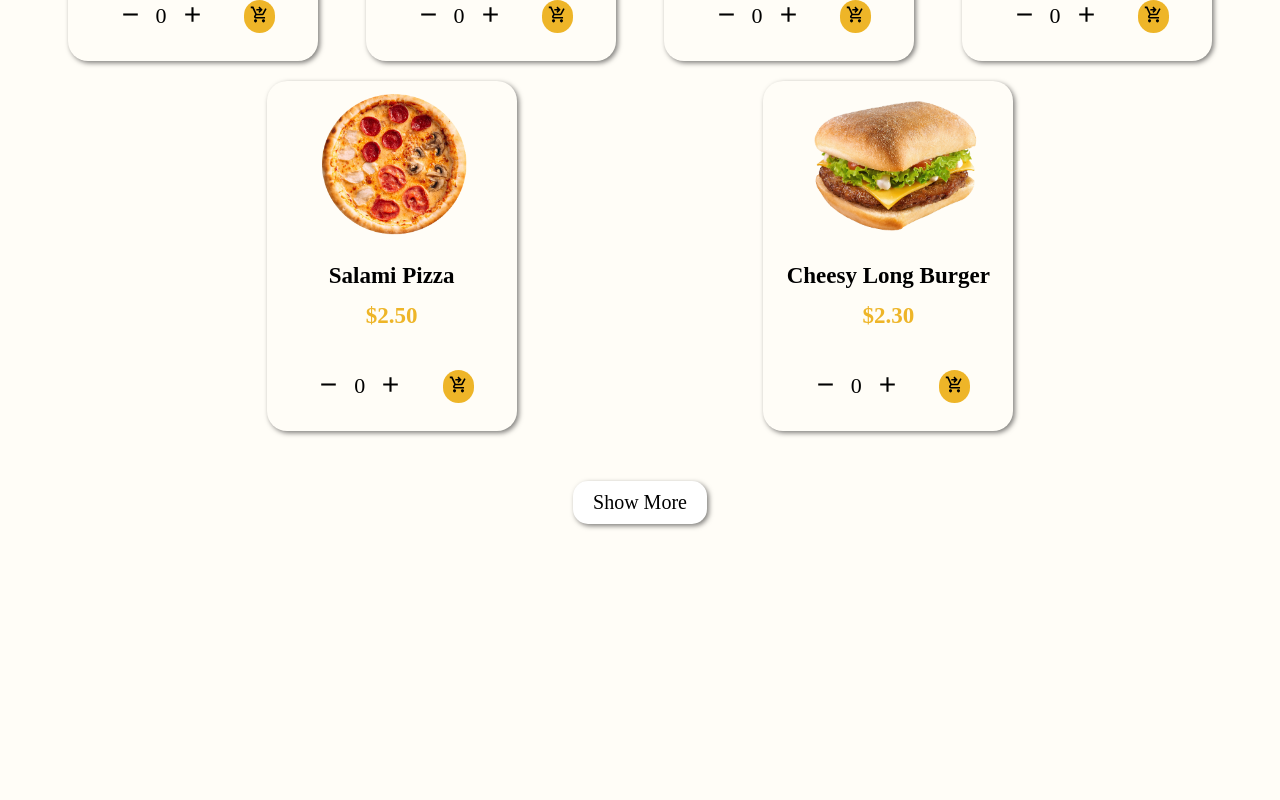
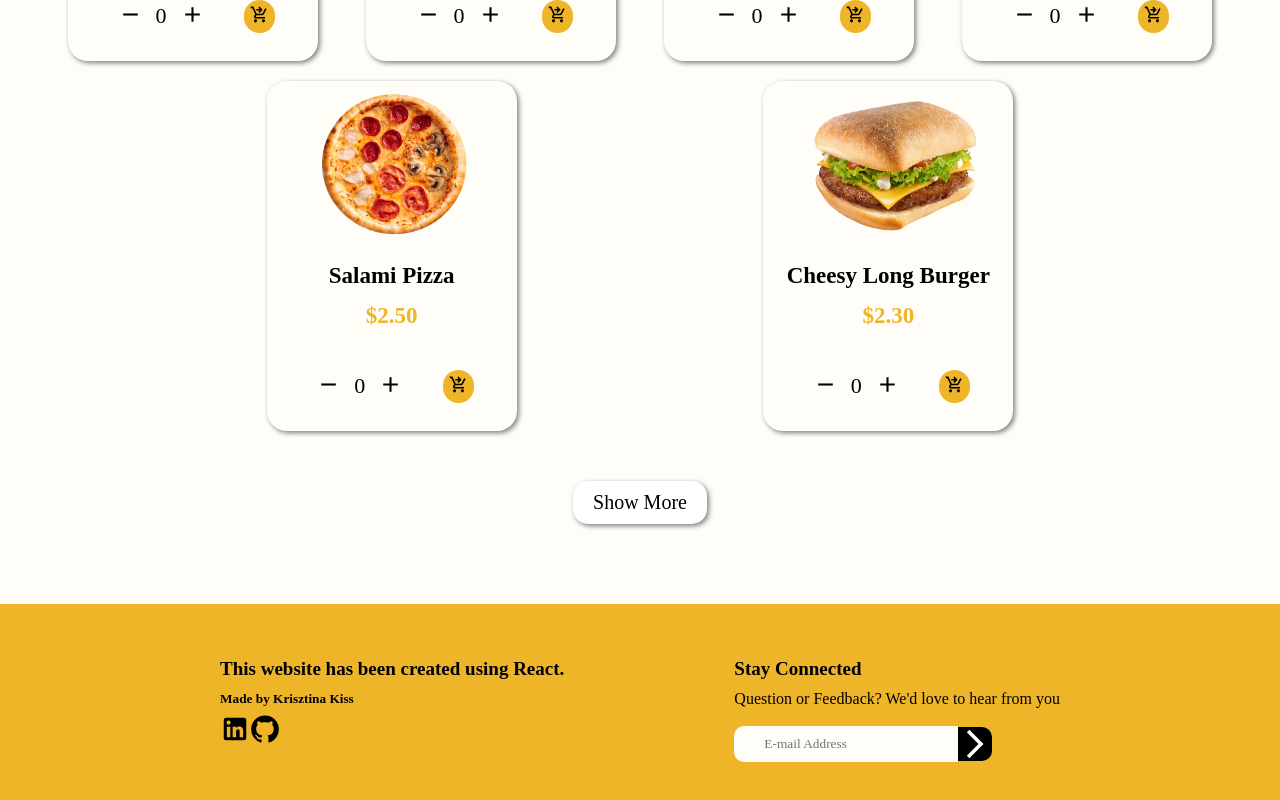
Before and after one commit to KissKriszti/food-delivery, a React (Create React App) app: page / in a window 1280 px wide. Shown: the part 2410-3210 px from the top of the page. Before the commit the page ends 3014 px from the top, so only its background shows below. Built offline with nearby package versions, Linux system fonts and the light colour scheme.

Commit message:
contact section done

```diff
--- a/src/App.js
+++ b/src/App.js
@@ -3,6 +3,7 @@ import Header from "./components/Header/Header";
 import WelcomePage from "./components/WelcomePage/WelcomePage";
 import ServicePage from "./components/ServicePage/ServicePage";
 import OurMenu from "./components/OurMenu/OurMenu";
+import Contacts from "./components/Contacts/Contacts";
 
 function App() {
   const [dimensions, setDimensions] = useState(window.innerWidth);
@@ -22,6 +23,7 @@ function App() {
       <WelcomePage />
       <ServicePage />
       <OurMenu setOrder={setOrder} dimensions={dimensions} />
+      <Contacts />
     </div>
   );
 }
--- /dev/null
+++ b/src/components/Contacts/Contacts.jsx
@@ -0,0 +1,25 @@
+import LinkedInIcon from '@mui/icons-material/LinkedIn';
+import GitHubIcon from '@mui/icons-material/GitHub';
+import ArrowForwardIosIcon from '@mui/icons-material/ArrowForwardIos';
+import './contacts.css';
+
+export default function Contacts() {
+    return (
+        <section id="contact">
+            <div className='contactContainer'>
+                <div className='leftContainer'>
+                    <h4>This website has been created using React.</h4>
+                    <h5>Made by Krisztina Kiss</h5>
+                    <a href='https://www.linkedin.com/in/krisztina-kiss-bb28a3ba/'><LinkedInIcon sx={{ fontSize: 30, backgroundColor: "#eeb528" }} /></a>
+                    <a href='https://github.com/KissKriszti/foodDelivery'><GitHubIcon sx={{ fontSize: 30, backgroundColor: "#eeb528" }} /></a>
+                </div>
+                <div className='rightContainer'>
+                    <h4>Stay Connected</h4>
+                    <p>Question or Feedback? We'd love to hear from you</p>
+                    <input type="e-mail" placeholder='E-mail Address' />
+                    <button><ArrowForwardIosIcon sx={{ fontSize: 34, backgroundColor: 'black', color: 'white', borderRadius: '0 10px 10px 0' }} /></button>
+                </div>
+            </div>
+        </section>
+    )
+};
--- /dev/null
+++ b/src/components/Contacts/contacts.css
@@ -0,0 +1,46 @@
+#contact {
+  width: 100%;
+  height: auto;
+  background-color: #eeb528;
+}
+
+.contactContainer {
+  display: flex;
+  flex-wrap: wrap;
+  justify-content: space-evenly;
+  row-gap: 30px;
+  width: 100%;
+  max-width: 1440px;
+  padding: 50px;
+  margin: auto;
+  background-color: transparent;
+}
+
+.contactContainer h4 {
+  font-size: 19px;
+  background-color: #eeb528;
+}
+
+.leftContainer,
+.rightContainer {
+  line-height: 30px;
+}
+
+.leftContainer,
+.rightContainer,
+.leftContainer h5,
+.rightContainer p,
+.rightContainer button,
+a {
+  background-color: #eeb528;
+}
+
+.rightContainer input {
+  padding: 10px 30px;
+  border-radius: 10px 0 0 10px;
+}
+
+.rightContainer button {
+  position: relative;
+  top: 13px;
+}
--- a/src/components/Header/Menu.jsx
+++ b/src/components/Header/Menu.jsx
@@ -6,7 +6,6 @@ export default function NavMenu() {
             <ScrollIntoView selector="#home"><li>Home</li></ScrollIntoView>
             <ScrollIntoView selector="#services"><li>Services</li></ScrollIntoView>
             <ScrollIntoView selector="#menu"><li>Menu</li></ScrollIntoView>
-            {/* <ScrollIntoView selector="#about"><li>About us</li></ScrollIntoView> */}
             <ScrollIntoView selector="#contact"><li>Contacts</li></ScrollIntoView>
         </ul>
     )
```
